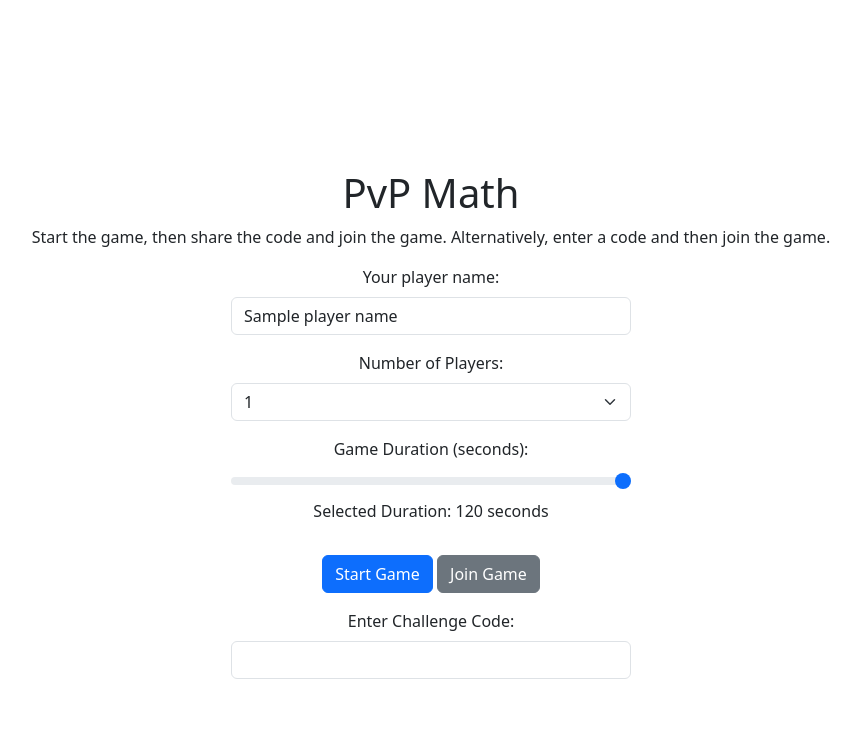
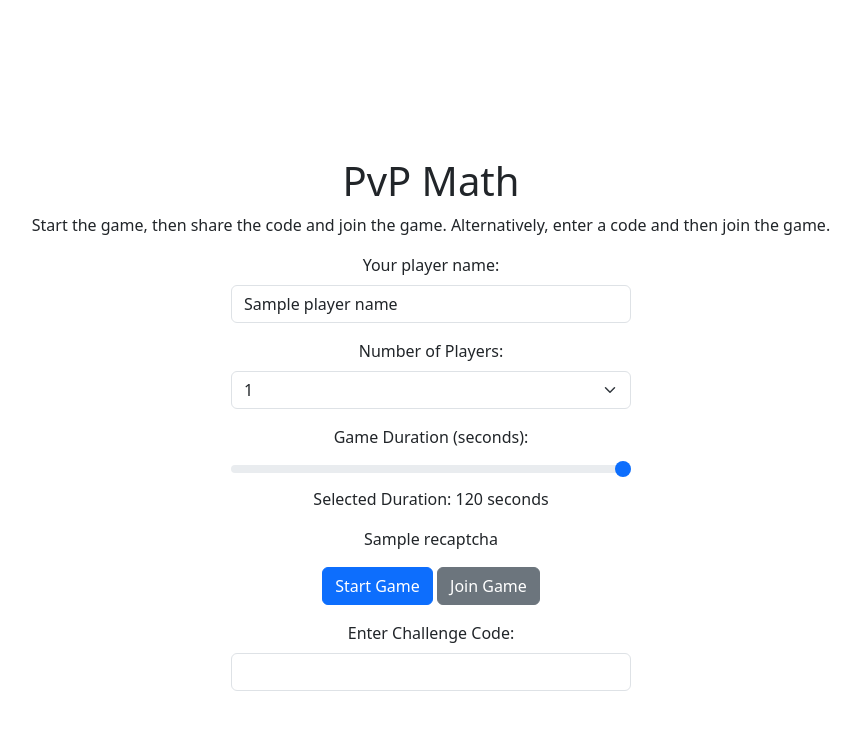
Before and after one commit to abhinavpola/pvpmath, a Flask app: template templates/index.html in a window 1280 px wide. Shown: the top 730 px of the page, without its empty margins (209-1069 px from the left). Run offline with Flask 3, Linux system fonts and the light colour scheme; the template is opened without the code that fills it: most values are stand-ins (such as "Sample title", 1, 10 or a date in 2020); some libraries are stand-ins or nearby versions.

Commit message:
let server build recaptcha

```diff
--- a/app.py
+++ b/app.py
@@ -15,7 +15,15 @@ import json
 
 app = Flask(__name__)
 socketio = SocketIO(app, cors_allowed_origins=["https://pvpmath.abhinavpola.com"])
-recaptcha = flask_recaptcha.ReCaptcha(app=app)
+
+app.config.update(dict(
+    RECAPTCHA_ENABLED = True,
+    RECAPTCHA_SITE_KEY = "6Ld8qxopAAAAAMEzo6uk2Af4Br38vUaFQR2fGISY",
+    RECAPTCHA_SECRET_KEY = "6Ld8qxopAAAAAGHjN3NLivX7qnPGEBfREXXhu4TK",
+))
+
+recaptcha = flask_recaptcha.ReCaptcha()
+recaptcha.init_app(app)
 
 RoomMap = Dict[str, Dict[str, Any]]
 
--- a/templates/index.html
+++ b/templates/index.html
@@ -72,7 +72,7 @@
 
             <!-- reCAPTCHA -->
             <div class="mb-3 d-flex justify-content-center">
-                <div class="g-recaptcha" data-sitekey="6Ld8qxopAAAAAMEzo6uk2Af4Br38vUaFQR2fGISY"></div>
+                {{ recaptcha }}
             </div>
 
             <button class="btn btn-primary" id="startGame" hx-post="/start" hx-trigger="click"
```
